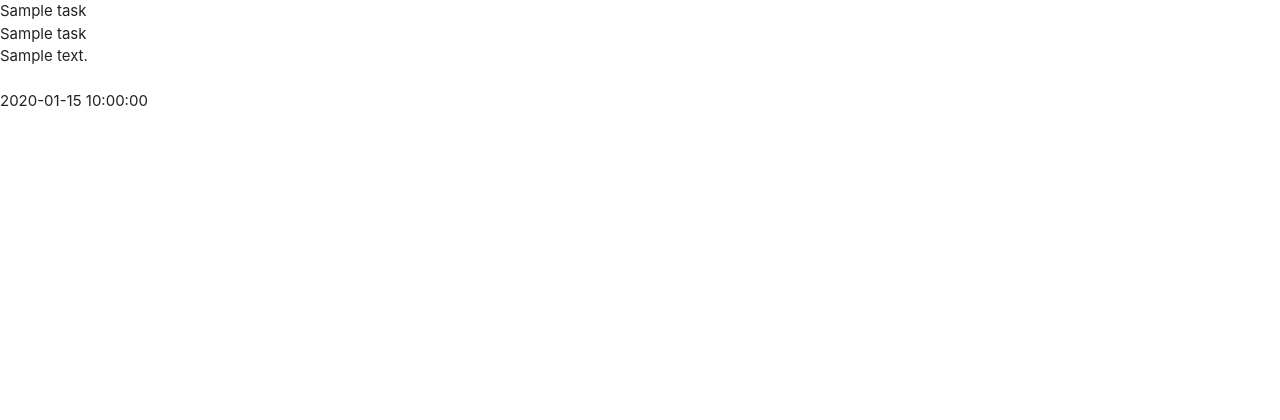
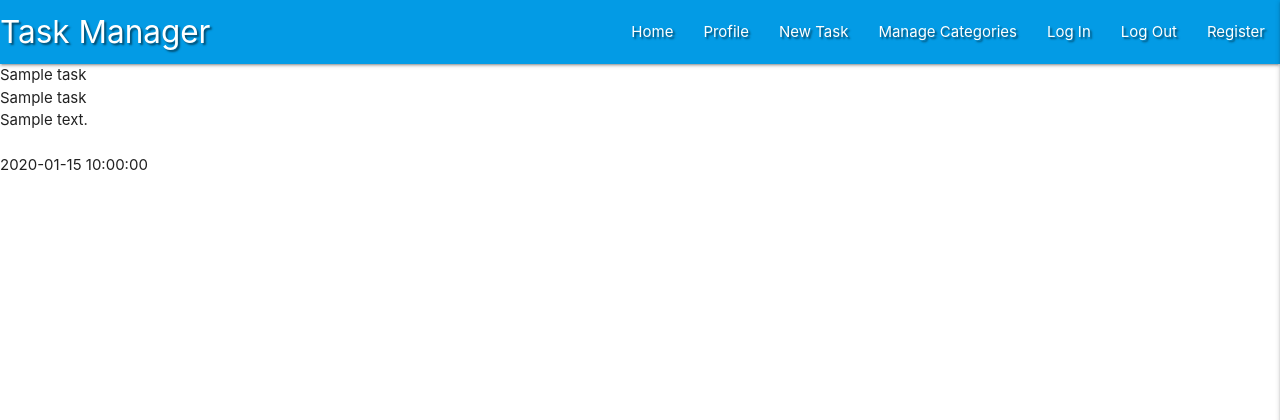
Before and after one commit to 78Istvan/mini-project, a Flask app: page / in a window 1280 px wide. Shown: the top 420 px of the page. Run offline with Flask 2, Linux system fonts and the light colour scheme; a database or web service that is not in the repository returns one stand-in record (values such as "Sample title"); some libraries are stand-ins or nearby versions.

Commit message:
Created navbar and home page functioning using url_for method

```diff
--- a/static/css/style.css
+++ b/static/css/style.css
@@ -0,0 +1,3 @@
+.text-shadow {
+    text-shadow: 2px 2px 2px rgba(0,0,0, 0.5);
+}
--- a/static/js/script.js
+++ b/static/js/script.js
@@ -0,0 +1,3 @@
+$(document).ready(function(){
+    $('.sidenav').sidenav({edge: "right"});
+  });
--- a/templates/base.html
+++ b/templates/base.html
@@ -14,6 +14,37 @@
 </head>
 <body>
 
+    <header>
+        <!--Main navbar-->
+        <nav class="nav-extended text-shadow light-blue darken-1">
+            <div class="nav-wrapper">
+              <a href="{{ url_for('get_tasks') }}" class="brand-logo">Task Manager</a>
+              <a href="#" data-target="mobile-demo" class="sidenav-trigger right"><i class="fas fa-bars"></i></a>
+              <ul class="right hide-on-med-and-down">
+                <li><a href="{{ url_for('get_tasks') }}">Home</a></li>
+                <li><a href="sass.html">Profile</a></li>
+                <li><a href="sass.html">New Task</a></li>
+                <li><a href="sass.html">Manage Categories</a></li>
+                <li><a href="sass.html">Log In</a></li>
+                <li><a href="sass.html">Log Out</a></li>
+                <li><a href="sass.html">Register</a></li>
+
+              </ul>
+            </div>
+          </nav>
+        <!--mobile sidenav-->
+          <ul class="sidenav" id="mobile-demo">
+            <li><h4><div class="center-align light-blue-text text-darken-4">Task Manager</div></h4></li>
+            <li><a href="{{ url_for('get_tasks') }}">Home</a></li>
+            <li><a href="sass.html">Profile</a></li>
+            <li><a href="sass.html">New Task</a></li>
+            <li><a href="sass.html">Manage Categories</a></li>
+            <li><a href="sass.html">Log In</a></li>
+            <li><a href="sass.html">Log Out</a></li>
+            <li><a href="sass.html">Register</a></li>
+          </ul>
+    </header>
+
     {% block content %}
     {% endblock %}
     <script src="https://code.jquery.com/jquery-3.6.0.min.js"
```
